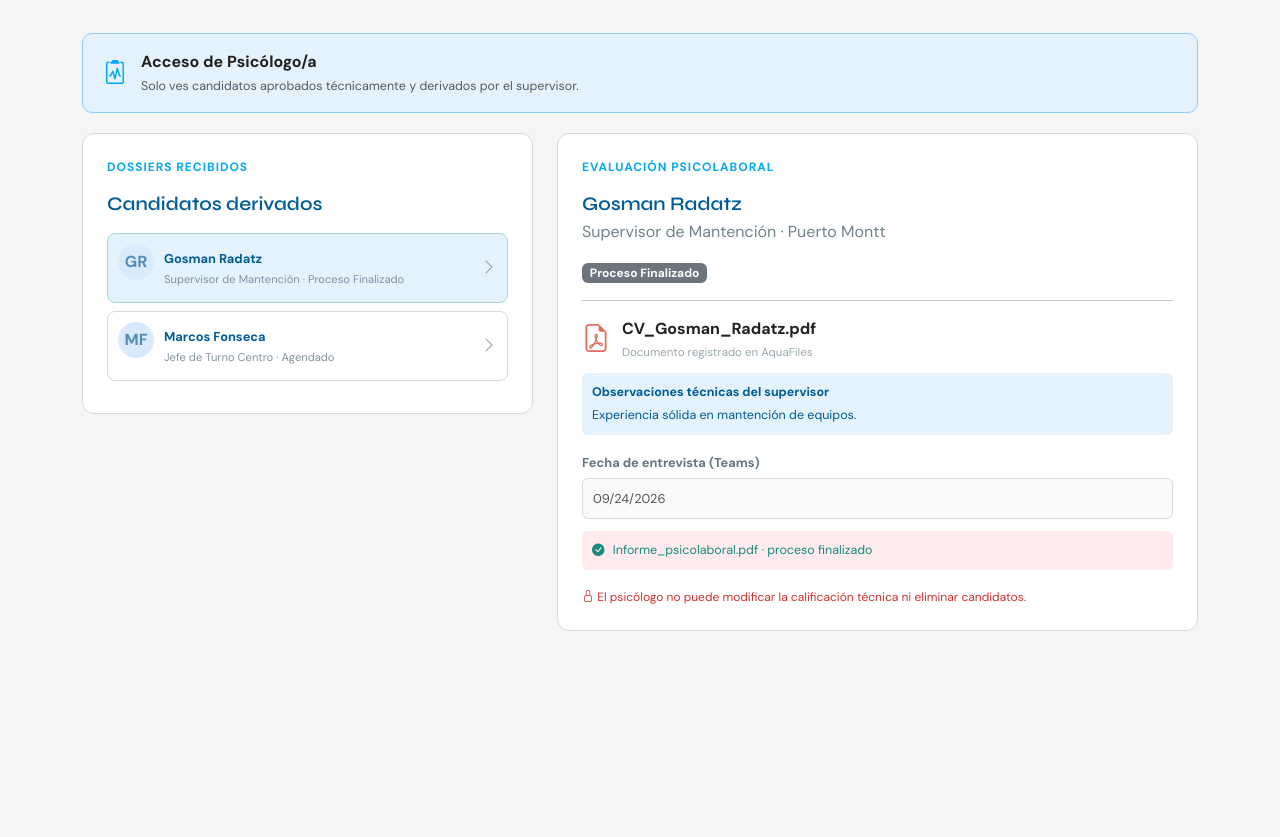
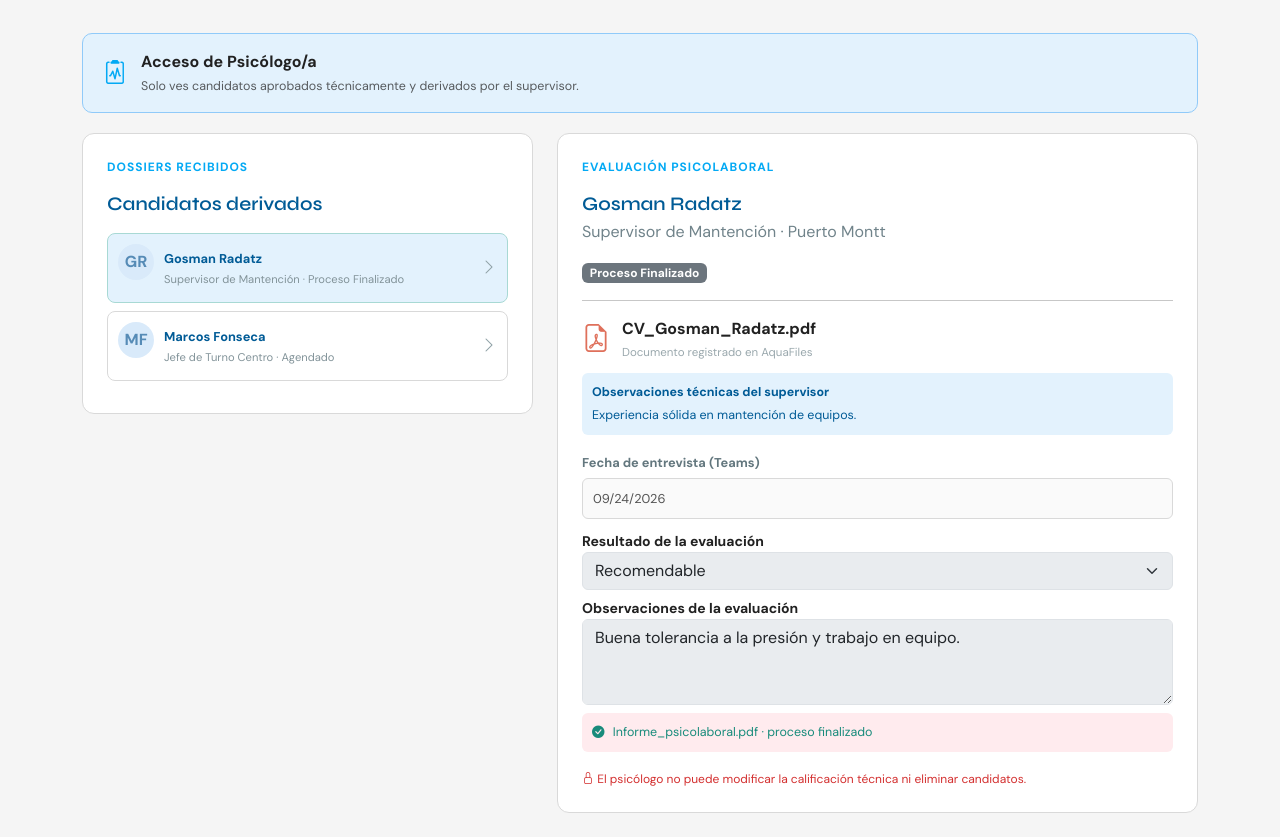
Before and after one commit to Linn-Unix/FullStack-II-002D-CasoAquaFiles, a React (Vite) app: page /psicologo in a window 1280 px wide. Shown: the part 300-1137 px from the top of the page. Before the commit the page ends 955 px from the top, so only its background shows below. Built offline with nearby package versions, Linux system fonts and the light colour scheme.

Commit message:
feat: permitir registrar la evaluación psicolaboral

```diff
--- a/src/components/FichaPsicologo.jsx
+++ b/src/components/FichaPsicologo.jsx
@@ -1,10 +1,15 @@
-import { ESTADOS } from '../data/candidatos'
+import { useState } from 'react'
+import { ESTADOS, RESULTADOS } from '../data/candidatos'
 import ArchivoFila from './ArchivoFila'
 import EstadoBadge from './EstadoBadge'
 
 // Ficha del candidato seleccionado en el panel del psicólogo.
 function FichaPsicologo({ candidato, actualizarCandidato }) {
   const finalizado = candidato.estado === ESTADOS.FINALIZADO
+  const [resultado, setResultado] = useState(candidato.resultado ?? '')
+  const [notas, setNotas] = useState(candidato.observacionesEvaluacion ?? '')
+  const [error, setError] = useState('')
+  const [guardada, setGuardada] = useState(false)
 
   // 1. Al elegir una fecha, el candidato pasa a "Agendado".
   //    Si se borra la fecha, vuelve a "Derivado a psicólogo".
@@ -17,7 +22,21 @@ function FichaPsicologo({ candidato, actualizarCandidato }) {
   function subirInforme(evento) {
     const archivo = evento.target.files[0]
     if (!archivo) return
+    if (!candidato.resultado) {
+      setError('Guarda el resultado de la evaluación antes de subir el informe.')
+      return
+    }
     actualizarCandidato(candidato.id, { informe: archivo.name, estado: ESTADOS.FINALIZADO })
+  }
+
+  function guardarEvaluacion() {
+    if (!resultado) {
+      setError('Selecciona el resultado de la evaluación.')
+      return
+    }
+    actualizarCandidato(candidato.id, { resultado, observacionesEvaluacion: notas.trim() })
+    setError('')
+    setGuardada(true)
   }
 
   return (
@@ -45,6 +64,50 @@ function FichaPsicologo({ candidato, actualizarCandidato }) {
         <p className="stage-note">Agenda la entrevista para habilitar la carga del informe.</p>
       )}
 
+      {candidato.fechaEntrevista && (
+        <>
+          <label className="form-label small fw-bold w-100">
+            Resultado de la evaluación
+            <select
+              className="form-select"
+              value={resultado}
+              disabled={finalizado}
+              onChange={(evento) => {
+                setResultado(evento.target.value)
+                setGuardada(false)
+                setError('')
+              }}
+            >
+              <option value="">Selecciona un resultado</option>
+              {RESULTADOS.map((opcion) => <option key={opcion}>{opcion}</option>)}
+            </select>
+          </label>
+          <label className="form-label small fw-bold w-100">
+            Observaciones de la evaluación
+            <textarea
+              className="form-control"
+              rows="3"
+              value={notas}
+              disabled={finalizado}
+              onChange={(evento) => {
+                setNotas(evento.target.value)
+                setGuardada(false)
+              }}
+              placeholder="Escribe las observaciones de la evaluación."
+            />
+          </label>
+          {!finalizado && (
+            <>
+              <button className="btn btn-outline-secondary btn-sm mb-3" type="button" onClick={guardarEvaluacion}>
+                Guardar evaluación
+              </button>
+              {error && <span className="field-error d-block mb-2">{error}</span>}
+              {guardada && <small className="d-block mb-2 text-success">Evaluación guardada</small>}
+            </>
+          )}
+        </>
+      )}
+
       {candidato.fechaEntrevista && !finalizado && (
         <label className="upload-field">
           <i className="bi bi-file-earmark-arrow-up" /> Subir informe psicolaboral final
--- a/src/pages/PsicologoPage.jsx
+++ b/src/pages/PsicologoPage.jsx
@@ -67,7 +67,7 @@ function PsicologoPage({ candidatos, actualizarCandidato, modoOscuro, alCambiarT
               </div>
             </div>
             <div className="col-lg-7">
-              <FichaPsicologo candidato={seleccionado} actualizarCandidato={actualizarCandidato} />
+              <FichaPsicologo key={seleccionado?.id} candidato={seleccionado} actualizarCandidato={actualizarCandidato} />
             </div>
           </div>
         </>
```
Also changed, not shown: 1 other file (tests, documents, lock files or other folders).
